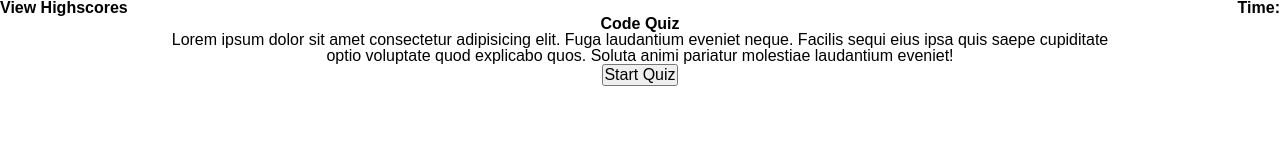
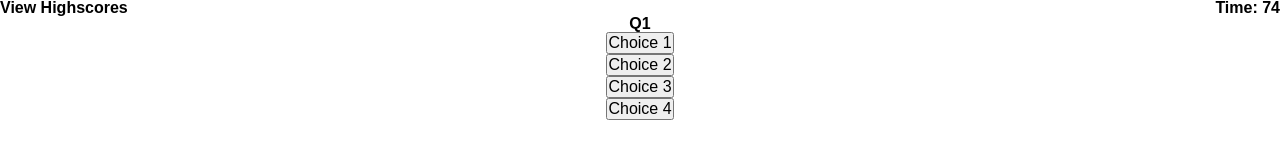
Before and after one commit to APScarlett/challenge-4-code-quiz, a plain HTML site: page index.html in a window 1280 px wide. Both pictures are taken after a click on the button "Start Quiz". Drawn offline with Linux system fonts and the light colour scheme.

Commit message:
Added questiondata js file and added timer

```diff
--- a/Assets/css/style.css
+++ b/Assets/css/style.css
@@ -5,6 +5,7 @@ header{
 
 header h3{
     flex:1 0 20%;
+
 }
 
 header nav{
--- /dev/null
+++ b/Assets/js/questionData.js
@@ -0,0 +1,28 @@
+var questionData = [
+    { //make sure to add real questions
+        title:"Who sang the title song for the latest Bond film, No Time to Die?",
+        choices: ["Adele","Sam Smith","Billie Eilish","David Bowi"],
+        Solution:"Billie Eilish"
+    },
+    {
+        title:"Which flies a green, white, and orange (in that order) tricolor flag? ",
+        choices: ["Ireland","Ivory Coast","Italy","Mexico"],
+        Solution:"Ireland"
+    },
+    {
+        title:"Who is generally considered the inventor of the motor car?",
+        choices: ["Henry Ford","Karl Benz","Henry M. Leland","Enzo Ferrari"],
+        Solution:"Karl Benz"
+    },
+    {
+        title:"Who was the lead singer of the band The Who?",
+        choices: ["Roger Daltrey","Don Henley","Robert Plant","Glenn Danzig"],
+        Solution:"Roger Daltrey"
+    },
+    {
+        title:"Which of the following languages has the longest alphabet?",
+        choices: ["Greek ","Russian","Arabic","Bulgarian"],
+        Solution:"Russian"
+    },
+
+]
--- a/Assets/js/script.js
+++ b/Assets/js/script.js
@@ -1,13 +1,22 @@
 var introEl= document.getElementById("intro")
 var questionSectionEl=document.getElementById("question-section")
 var initialInputEl= document.getElementById("intial-input")
-var highscoreEl= customElement.getElementById("highscore")
-
+var highscoreEl= document.getElementById("highscore")
 var startQuizEl= document.getElementById("start-quiz")
 var questionTitleEl= document.getElementById("question-title")
 var choiceListEl= document.getElementById("choice-list")
+var timerEl= document.getElementById("timer")
+var setIntervalId
+var timeRemaining=questionData.length * 15
 
 function startQuiz(){
+    // <section id ="intro" class="hide"> the code below represents the same thign as this line
+    introEl.classList.add("hide")
+    questionSectionEl.classList.remove("hide")
 
+    setIntervalId=setInterval(startTimer, 1000)
+}
+function startTimer(){
+    timerEl.textContent=timeRemaining--
 }
 startQuizEl.addEventListener("click", startQuiz) //callback for click
--- a/index.html
+++ b/index.html
@@ -55,7 +55,7 @@
 
         </section>
     </main>
-
+    <script src="./Assets/js/questionData.js"></script>
     <script src="./Assets/js/script.js"></script>
 </body>
 </html>
```
